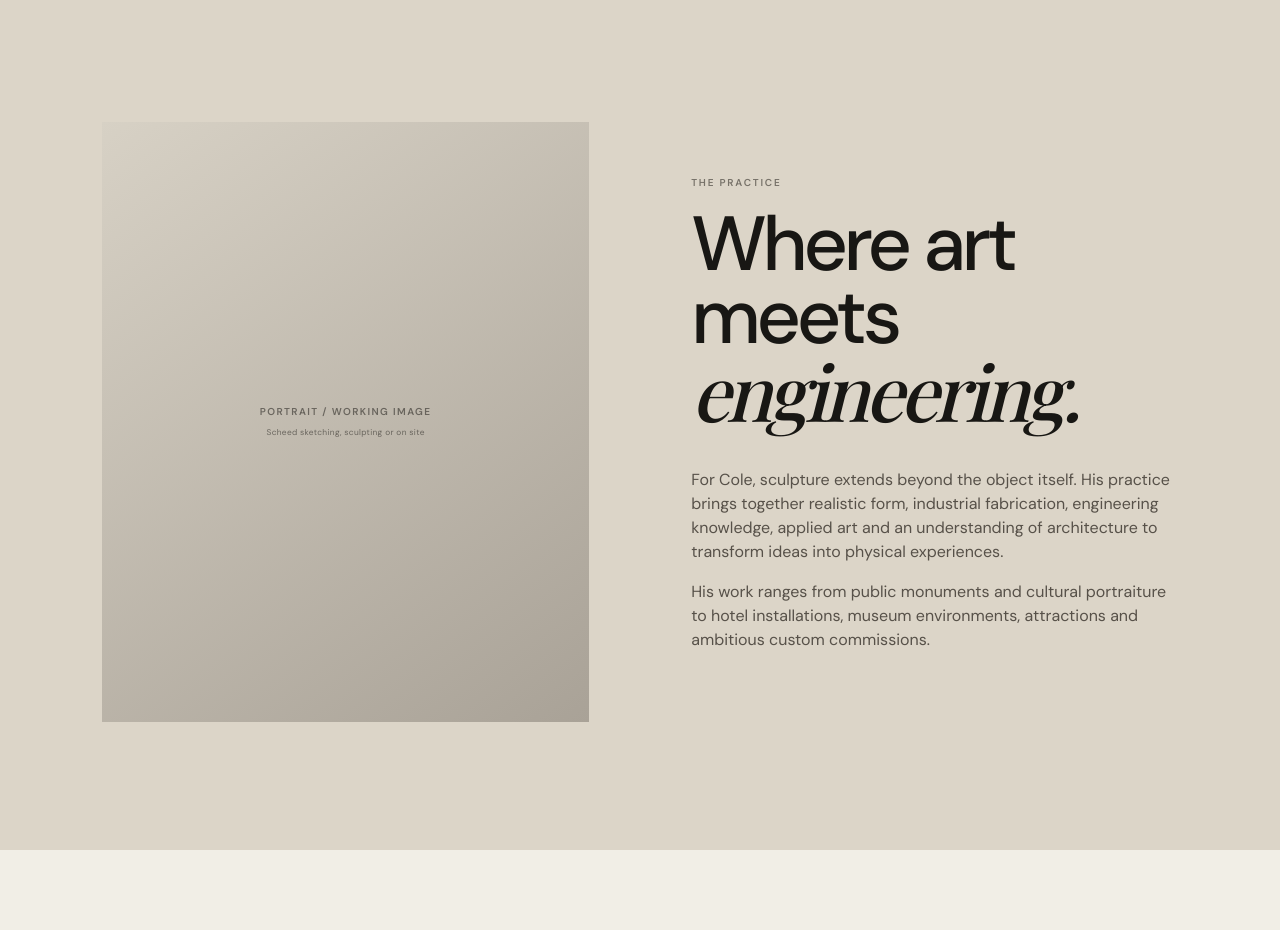
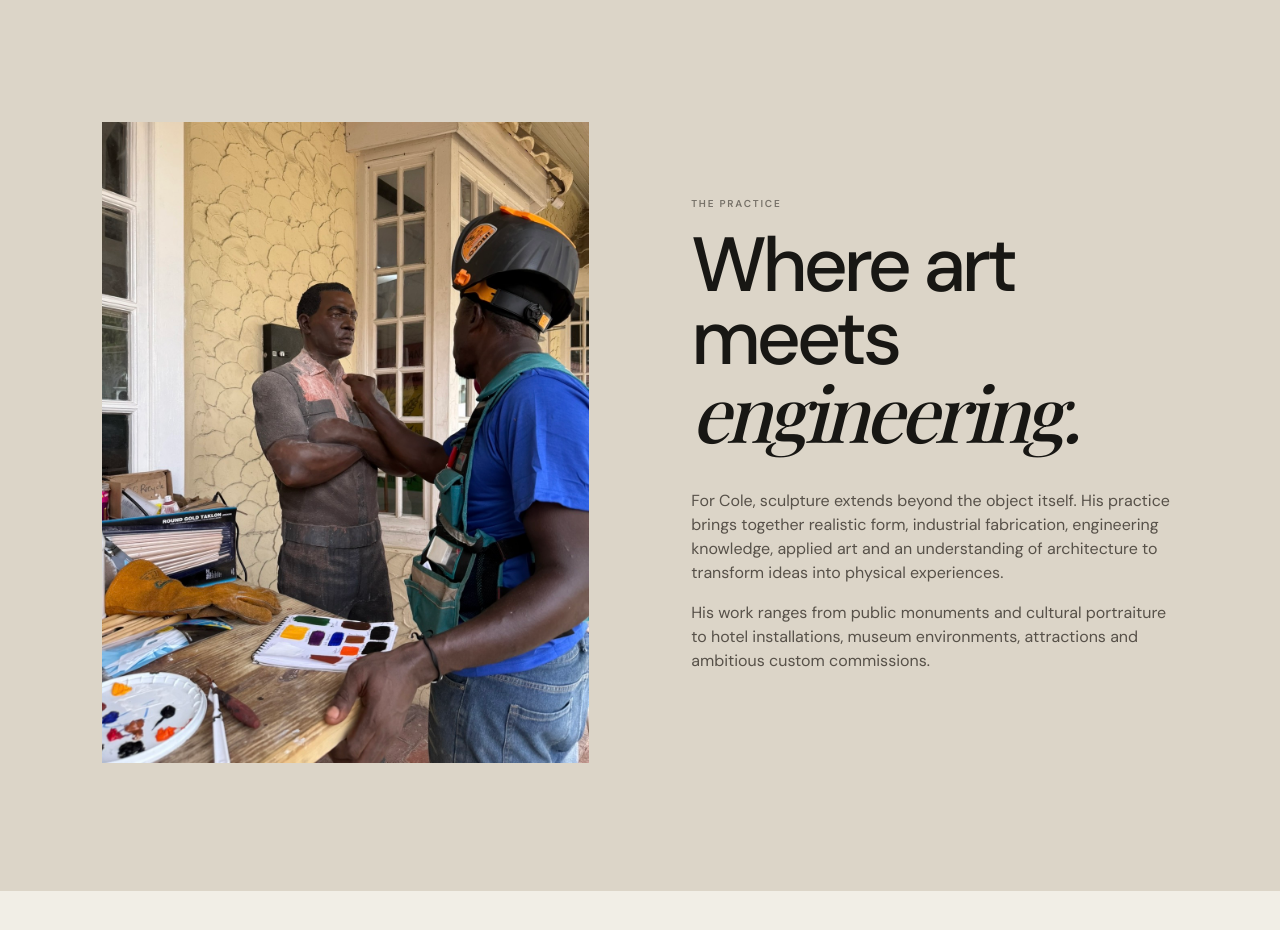
Before and after one commit to nufcreatives-byte/scheedcole, a plain HTML site: page about.html in a window 1280 px wide. Shown: the part 800-1730 px from the top of the page. Drawn offline with nearby package versions, Linux system fonts and the light colour scheme; a web font is replaced by a local one.

Commit message:
Add supplied studio photograph to About

```diff
--- a/about.html
+++ b/about.html
@@ -4,7 +4,7 @@
 <body><header class="site-header"><a class="brand" href="index.html" aria-label="Scheed Cole home">SC<span>.</span></a><nav class="desktop-nav"><a href="work.html">Work</a><a href="capabilities.html">Capabilities</a><a aria-current="page" href="about.html">About</a><a href="press.html">Press</a><a href="index.html#contact">Contact</a></nav><a class="header-cta" href="start-a-project.html">Start a Project ↗</a><button class="menu-toggle" aria-label="Open menu" aria-expanded="false">Menu</button></header>
 <main>
 <section class="page-hero"><p class="eyebrow">About Scheed Cole</p><h1>Artist.<br><em>Engineer.</em><br>Maker.</h1><p>Scheed Cole is a Jamaican sculptor and sculptural design engineer creating monumental works, immersive environments and bespoke installations for public, cultural and commercial spaces.</p></section>
-<section class="sustainability"><div class="placeholder sustainability-image reveal"><span>PORTRAIT / WORKING IMAGE</span><small>Scheed sketching, sculpting or on site</small></div><div class="sustainability-copy reveal"><p class="eyebrow">The practice</p><h2>Where art meets<br><em>engineering.</em></h2><p>For Cole, sculpture extends beyond the object itself. His practice brings together realistic form, industrial fabrication, engineering knowledge, applied art and an understanding of architecture to transform ideas into physical experiences.</p><p>His work ranges from public monuments and cultural portraiture to hotel installations, museum environments, attractions and ambitious custom commissions.</p></div></section>
+<section class="sustainability"><div class="sustainability-image reveal" style="overflow:hidden"><img src="images/about-studio.jpg" alt="Artist working on the painted details of a life-size portrait sculpture in the studio" loading="lazy" style="display:block;width:100%;height:auto"></div><div class="sustainability-copy reveal"><p class="eyebrow">The practice</p><h2>Where art meets<br><em>engineering.</em></h2><p>For Cole, sculpture extends beyond the object itself. His practice brings together realistic form, industrial fabrication, engineering knowledge, applied art and an understanding of architecture to transform ideas into physical experiences.</p><p>His work ranges from public monuments and cultural portraiture to hotel installations, museum environments, attractions and ambitious custom commissions.</p></div></section>
 <section class="section"><div class="section-heading reveal"><div><p class="eyebrow">His story</p><h2>Built through<br><em>curiosity and making.</em></h2></div></div><div class="about-story reveal"><p>Trained as an art educator, Cole earned a diploma in Visual Art Education from The Mico Teachers College and spent more than a decade teaching art at secondary level. Long before monumental commissions defined his practice, he was exploring form, materials, props, fabrication and the challenge of making imagined things real.</p><p>That path developed into what Cole describes as <strong>sculptural design engineering</strong>: a multidisciplinary practice that can require him to move between the roles of sculptor, industrial designer, applied artist, fabricator and problem-solver depending on the project.</p><p>Today, his work occupies public spaces, hotels, museums and cultural destinations across Jamaica, while his practice is positioned for commissions internationally.</p></div></section>
 <section class="section" style="border-top:1px solid var(--soft)"><div class="section-heading reveal"><div><p class="eyebrow">Background</p><h2>The foundation<br><em>behind the work.</em></h2></div></div><div class="capability-list"><div class="reveal"><span>01</span><h3>Education</h3><p>The Mico Teachers College · Diploma in Visual Art Education · Graduating class of 2000.</p></div><div class="reveal"><span>02</span><h3>Early Career</h3><p>Art educator and secondary-level teacher before moving full-time into entrepreneurship, sculptural design and fabrication.</p></div><div class="reveal"><span>03</span><h3>Practice</h3><p>Monumental sculpture · Public art · Sculptural design engineering · Applied design · Fabrication · Immersive environments.</p></div><div class="reveal"><span>04</span><h3>Materials</h3><p>Experience across fibreglass, metal, foam, clay, plaster and innovative recycled composites developed through years of material experimentation.</p></div><div class="reveal"><span>05</span><h3>Based</h3><p>Jamaica · Available for commissions and collaborations worldwide.</p></div></div></section>
 <section class="practice"><p class="eyebrow reveal">Beyond the sculpture</p><div class="practice-copy reveal"><h2>Making skills<br><em>matter.</em></h2><p>Education remains part of Cole's practice. Through 360 Applied Design and earlier recycling initiatives, he has worked with young people in hands-on disciplines including fibreglass, carpentry, welding, painting and sculpting.</p><p>The work connects creativity with practical skills, discipline, employment and environmental thinking — extending the impact of making beyond the finished sculpture itself.</p></div></section>
```
Also changed, not shown: images/about-studio.jpg (added).
